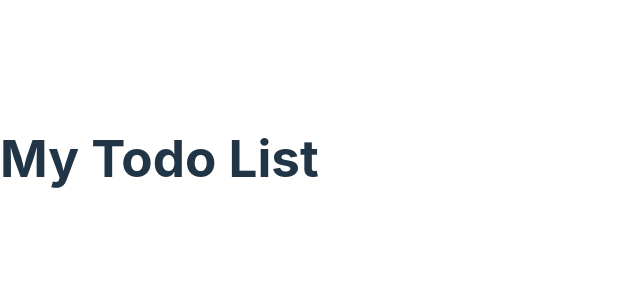
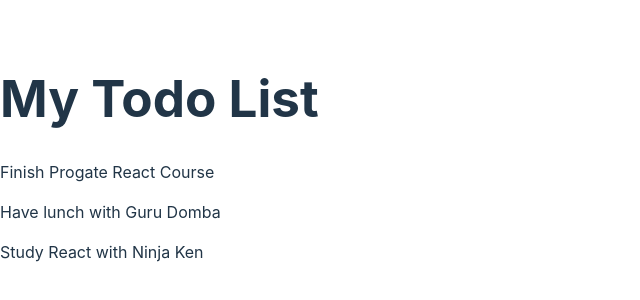
Before and after one commit to PutriAlmadeaa/react-todo-app, a React (Vite) app: page / in a window 1280 px wide. Shown: the part 242-542 px from the top of the page, without its empty margins (0-640 px from the left). Built offline with nearby package versions, Linux system fonts and the light colour scheme.

Commit message:
Method map

```diff
--- a/src/App.jsx
+++ b/src/App.jsx
@@ -24,6 +24,10 @@ function App() {
   return (
     <div>
       <h1>My Todo List</h1>
+      {/* Gunakan method map di sini */}
+      {todos.map((todo) => {
+        return <p key={todo.id}>{todo.title}</p>
+      })}
     </div>
   )
 }
```
